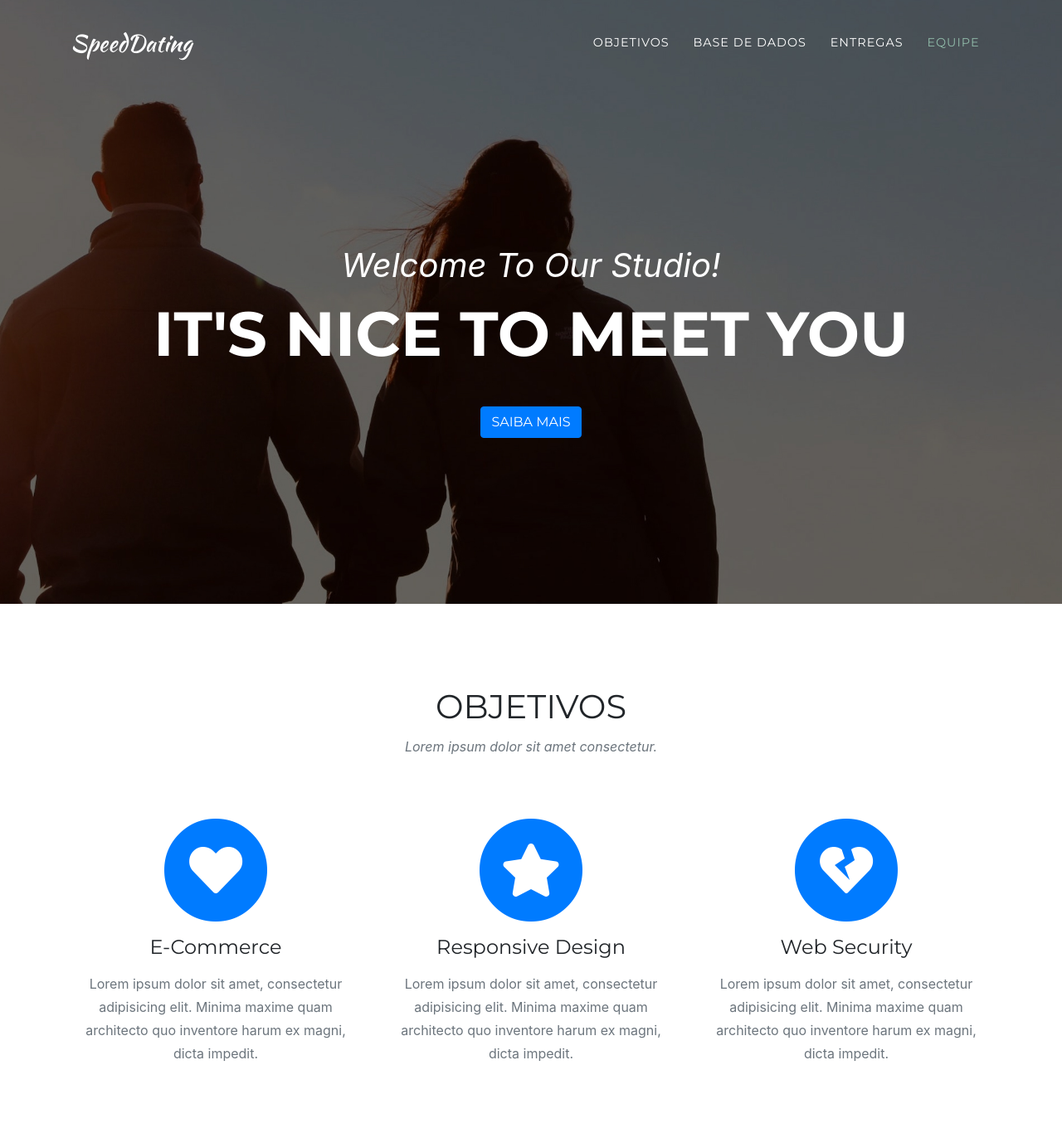
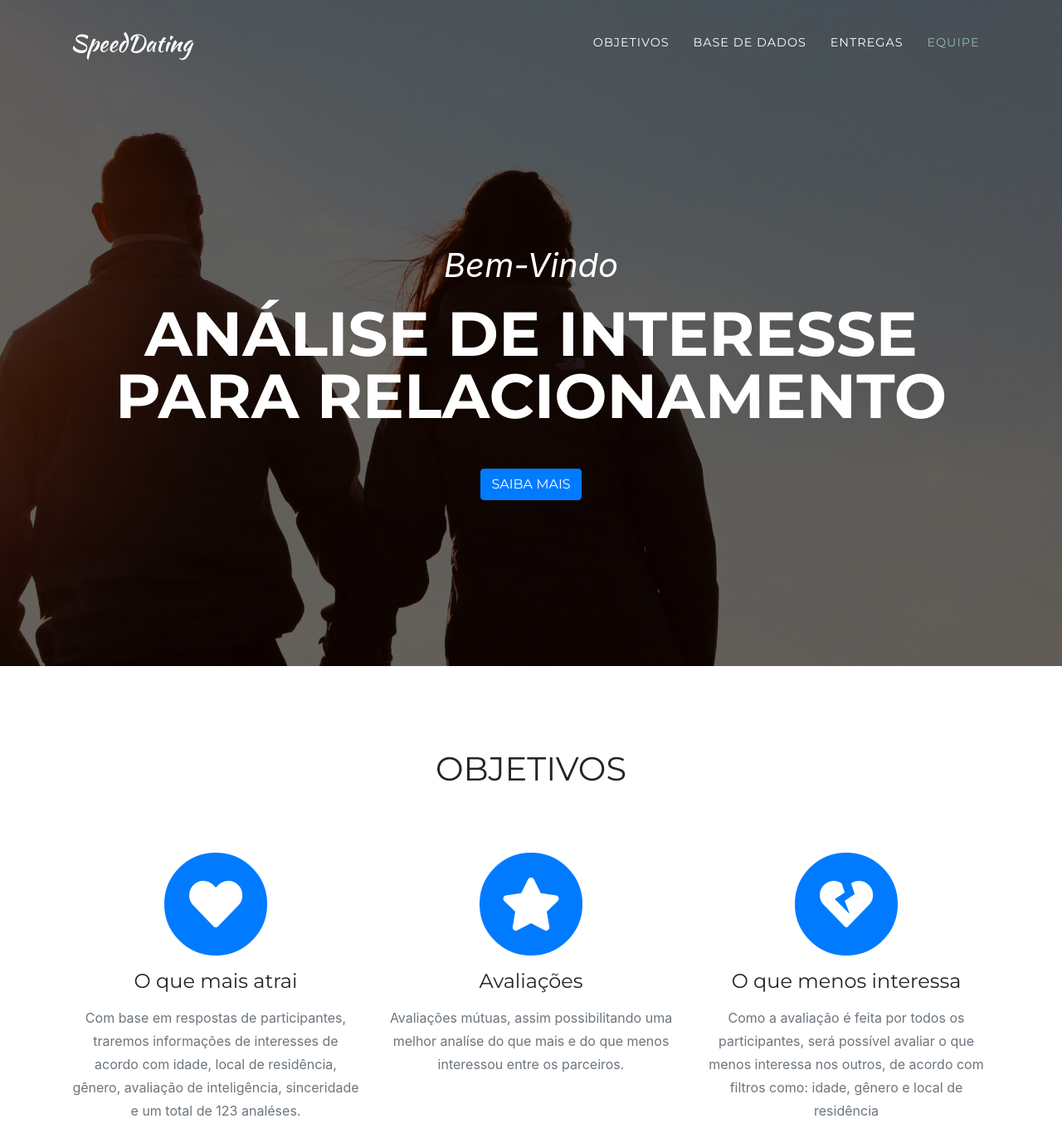
Before and after one commit to SpeedDating/SpeedDating.github.io, a website with bundled scripts: page index.html in a window 1280 px wide. Shown: the top 1372 px of the page at 83% size. Built offline with nearby package versions, Linux system fonts and the light colour scheme; a web font is replaced by a local one.

Commit message:
atualiazação

```diff
--- a/index.html
+++ b/index.html
@@ -44,7 +44,7 @@
             <a class="nav-link js-scroll-trigger" href="#database">Base de Dados</a>
           </li>
           <li class="nav-item">
-            <a class="nav-link js-scroll-trigger" href="#enregas">Entregas</a>
+            <a class="nav-link js-scroll-trigger" href="#entregas">Entregas</a>
           </li>
           <li class="nav-item">
             <a class="nav-link js-scroll-trigger" href="#equipe">Equipe</a>
@@ -58,8 +58,8 @@
   <header class="masthead">
     <div class="container">
       <div class="intro-text">
-        <div class="intro-lead-in">Welcome To Our Studio!</div>
-        <div class="intro-heading text-uppercase">It's Nice To Meet You</div>
+        <div class="intro-lead-in">Bem-Vindo</div>
+        <div class="intro-heading text-uppercase">Análise de interesse para relacionamento</div>
         <a class="btn btn-primary btn-xl text-uppercase js-scroll-trigger" href="#objetivos">Saiba Mais</a>
       </div>
     </div>
@@ -71,7 +71,7 @@
       <div class="row">
         <div class="col-lg-12 text-center">
           <h2 class="section-heading text-uppercase">Objetivos</h2>
-          <h3 class="section-subheading text-muted">Lorem ipsum dolor sit amet consectetur.</h3>
+          <h3 class="section-subheading text-muted"></h3>
         </div>
       </div>
       <div class="row text-center">
@@ -80,24 +80,24 @@
             <i class="fas fa-circle fa-stack-2x text-primary"></i>
             <i class="fas fa-heart fa-stack-1x fa-inverse"></i>
           </span>
-          <h4 class="service-heading">E-Commerce</h4>
-          <p class="text-muted">Lorem ipsum dolor sit amet, consectetur adipisicing elit. Minima maxime quam architecto quo inventore harum ex magni, dicta impedit.</p>
+          <h4 class="service-heading">O que mais atrai</h4>
+          <p class="text-muted">Com base em respostas de participantes, traremos informações de interesses de acordo com idade, local de residência, gênero, avaliação de inteligência, sinceridade e um total de 123 analéses.</p>
         </div>
         <div class="col-md-4">
           <span class="fa-stack fa-4x">
             <i class="fas fa-circle fa-stack-2x text-primary"></i>
             <i class="fas fa-star fa-stack-1x fa-inverse"></i>
           </span>
-          <h4 class="service-heading">Responsive Design</h4>
-          <p class="text-muted">Lorem ipsum dolor sit amet, consectetur adipisicing elit. Minima maxime quam architecto quo inventore harum ex magni, dicta impedit.</p>
+          <h4 class="service-heading">Avaliações</h4>
+          <p class="text-muted">Avaliações mútuas, assim possibilitando uma melhor analíse do que mais e do que menos interessou entre os parceiros.</p>
         </div>
         <div class="col-md-4">
           <span class="fa-stack fa-4x">
             <i class="fas fa-circle fa-stack-2x text-primary"></i>
             <i class="fas fa-heart-broken fa-stack-1x fa-inverse"></i>
           </span>
-          <h4 class="service-heading">Web Security</h4>
-          <p class="text-muted">Lorem ipsum dolor sit amet, consectetur adipisicing elit. Minima maxime quam architecto quo inventore harum ex magni, dicta impedit.</p>
+          <h4 class="service-heading">O que menos interessa</h4>
+          <p class="text-muted">Como a avaliação é feita por todos os participantes, será possível avaliar o que menos interessa nos outros, de acordo com filtros como: idade, gênero e local de residência</p>
         </div>
       </div>
     </div>
@@ -146,21 +146,21 @@
           <span class="fa-stack fa-4x">
             <i class="fas fa-folder fa-stack-1x entregas"></i>
           </span>
-          <h4 class="service-heading">Responsive Design</h4>
+          <h4 class="service-heading">Entrega x</h4>
           <p class="text-muted">Detalhes da entrega</p>
         </div>
         <div class="col-md-3">
           <span class="fa-stack fa-4x">
             <i class="fas fa-folder fa-stack-1x entregas"></i>
           </span>
-          <h4 class="service-heading">Responsive Design</h4>
+          <h4 class="service-heading">Entrega x</h4>
           <p class="text-muted">Detalhes da entrega</p>
         </div>
         <div class="col-md-3">
           <span class="fa-stack fa-4x">
             <i class="fas fa-folder fa-stack-1x entregas"></i>
           </span>
-          <h4 class="service-heading">Responsive Design</h4>
+          <h4 class="service-heading">Entrega x</h4>
           <p class="text-muted">Detalhes da entrega</p>
         </div>
     </div>
@@ -241,7 +241,7 @@
     <div class="container">
       <div class="row align-items-center">
         <div class="col-md-4">
-          <span class="copyright">Projeto Linguaguens de Programação 2019.2</span>
+          <span class="copyright">Projeto Linguagem de Programação 2019.2</span>
         </div>
         <div class="col-md-4">
           <ul class="list-inline social-buttons">
```
